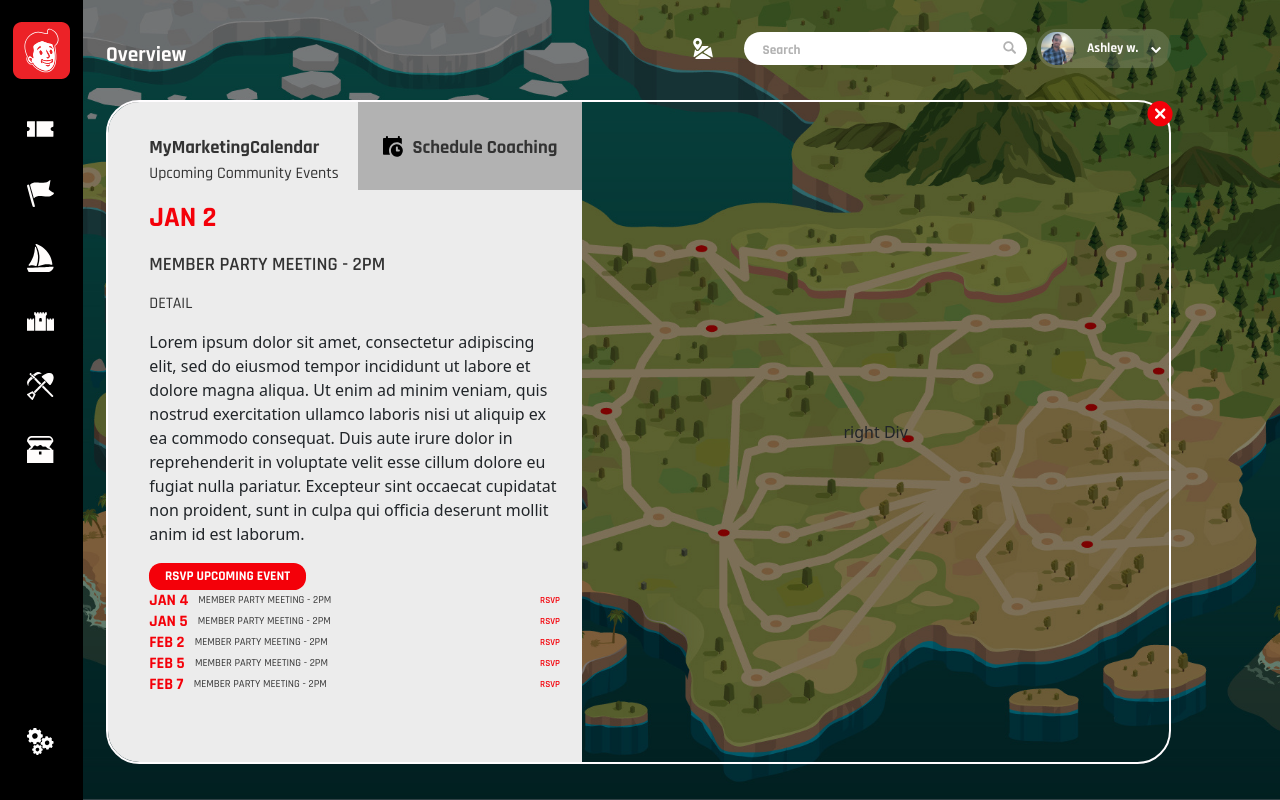
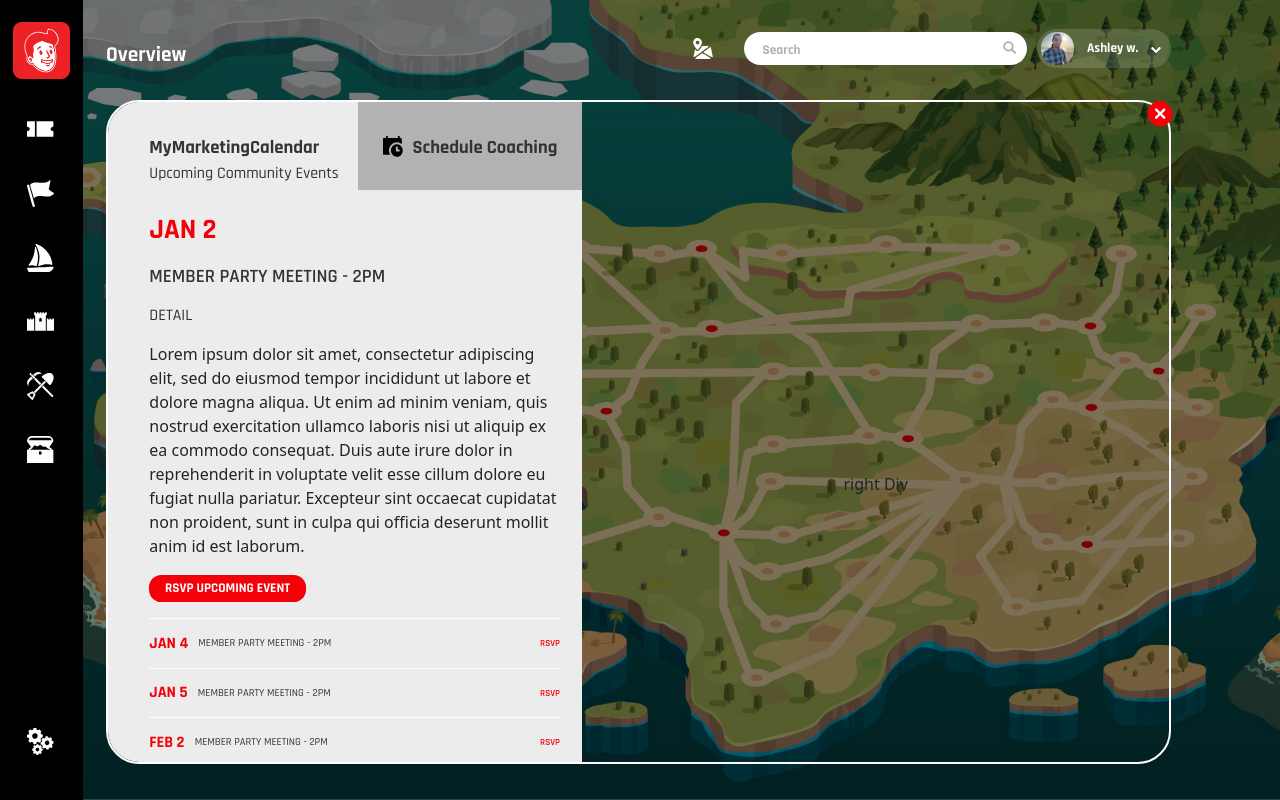
Before and after one commit to Brahmasura/mmpTest, a React (Vite) app: page /myMarketingPassTest/calendar in a window 1280 px wide. Built offline with nearby package versions, Linux system fonts and the light colour scheme.

Commit message:
6-04-2024 the calendar left div has been done with the personalised spacing

```diff
--- a/src/components/Fifth/Calendar/calendar.module.scss
+++ b/src/components/Fifth/Calendar/calendar.module.scss
@@ -44,6 +44,13 @@
 
         // the six event style begins
         .expandedEvent {
+          border-bottom: 0.185185185vh solid #fffdfc;
+          padding-bottom: 2vh;
+          padding-top: 1.5vh;
+          // even these padding top and bottom needs to be chagned as per the
+          // figma design right now they are personalised
+
+
           .datePara {
             color: var(--text-text-brand, #f40009);
             font-family: Rajdhani;
@@ -105,6 +112,10 @@
           display: flex;
           justify-content: space-between;
           align-items: center;
+          border-bottom:0.1851851851vh solid #fffdfc;
+          height: 6.2vh;
+          // the height above needs to be adjusted as per the fima design
+          // it is personalised now
 
           .leftDiv {
             display: flex;
```
